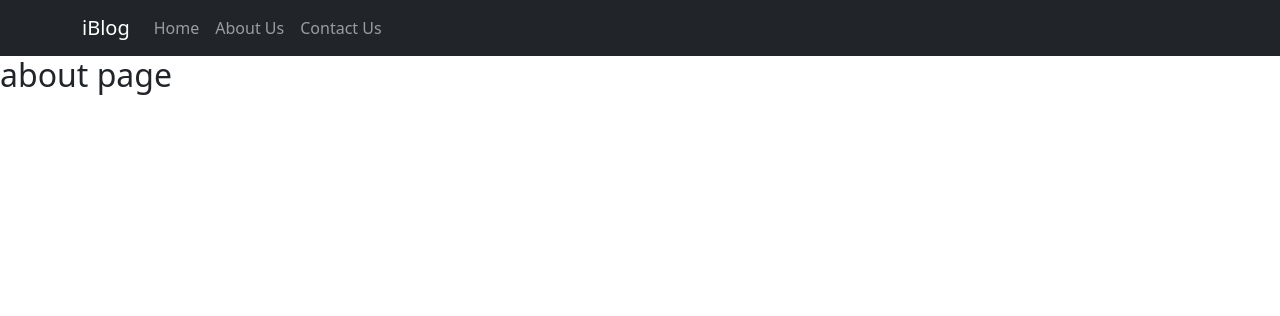
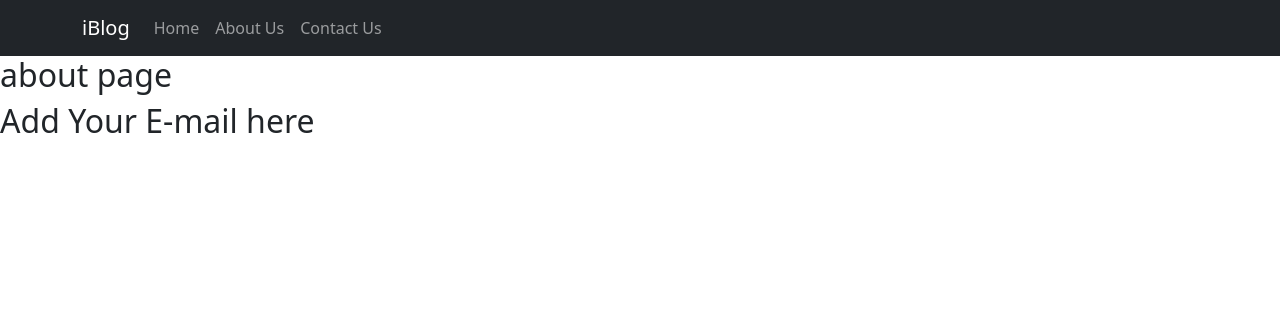
Before and after one commit to Amirsohail007/Blog_project, a Django app: page /about/ in a window 1280 px wide. Shown: the top 316 px of the page. Run offline with Django 3.2, Linux system fonts and the light colour scheme; some web fonts are replaced.

Commit message:
[update] about.html

```diff
--- a/blog/templates/app/about.html
+++ b/blog/templates/app/about.html
@@ -2,4 +2,5 @@
 
 {% block bodyblock %}
 <h2>about page</h2>
+<h2>Add Your E-mail here</h2>
 {% endblock bodyblock %}
```
